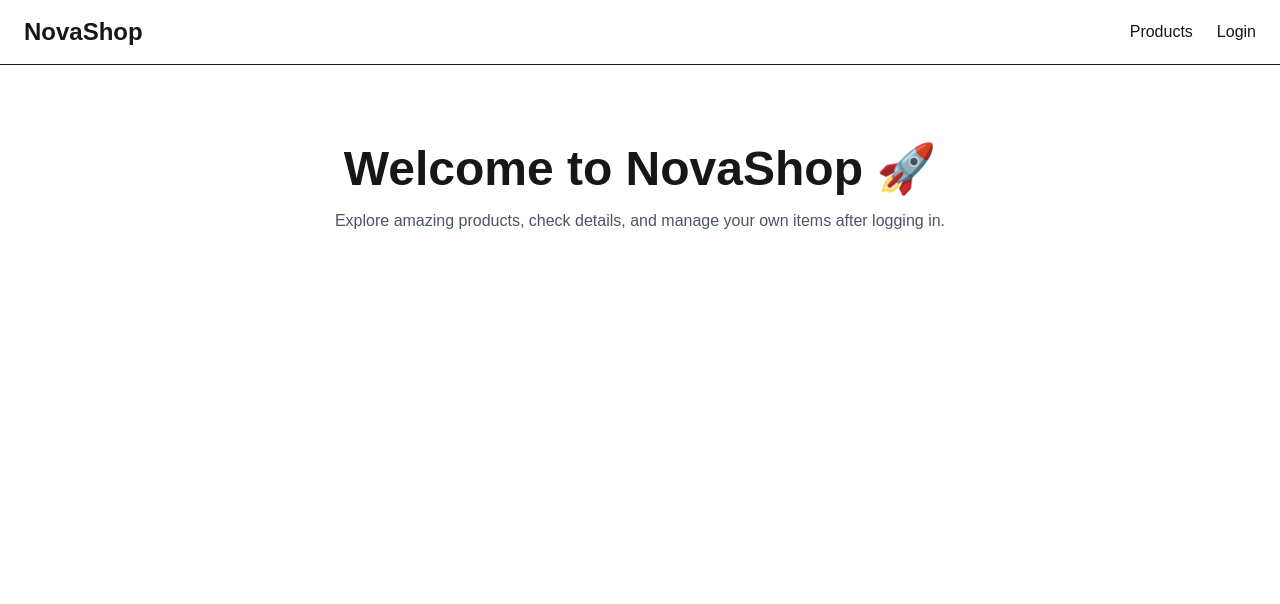
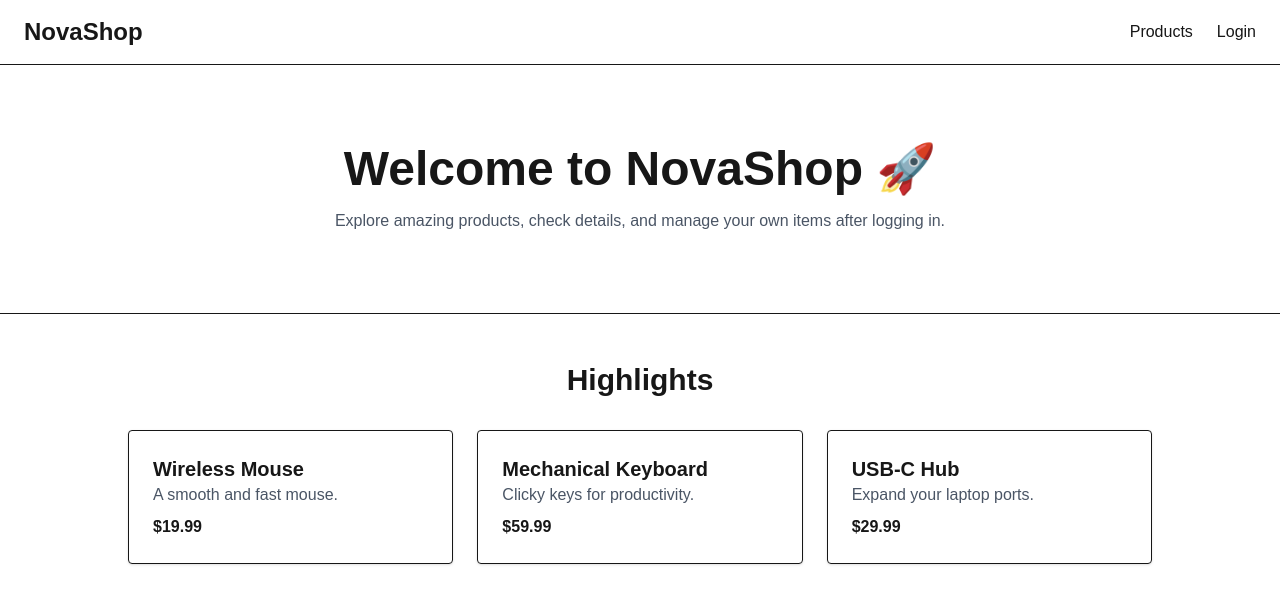
Before and after one commit to hurayrakhan/Nova_Shop, a Next.js app: page / in a window 1280 px wide. Shown: the top 604 px of the page. Built offline with nearby package versions, Linux system fonts and the light colour scheme.

Commit message:
added products highlight section

```diff
--- /dev/null
+++ b/src/app/components/ProductHighlights.jsx
@@ -0,0 +1,22 @@
+const sampleProducts = [
+  { id: 1, name: "Wireless Mouse", price: 19.99, description: "A smooth and fast mouse." },
+  { id: 2, name: "Mechanical Keyboard", price: 59.99, description: "Clicky keys for productivity." },
+  { id: 3, name: "USB-C Hub", price: 29.99, description: "Expand your laptop ports." },
+];
+
+export default function ProductHighlights() {
+  return (
+    <section className="py-12 border-t">
+      <h2 className="text-3xl font-bold text-center mb-8">Highlights</h2>
+      <div className="grid grid-cols-1 sm:grid-cols-3 gap-6 max-w-5xl mx-auto">
+        {sampleProducts.map((p) => (
+          <div key={p.id} className="p-6 border rounded shadow-sm">
+            <h3 className="text-xl font-semibold">{p.name}</h3>
+            <p className="text-gray-600">{p.description}</p>
+            <p className="mt-2 font-bold">${p.price}</p>
+          </div>
+        ))}
+      </div>
+    </section>
+  );
+}
--- a/src/app/page.js
+++ b/src/app/page.js
@@ -1,5 +1,6 @@
 import Hero from "./components/Hero";
 import Navbar from "./components/Navbar";
+import ProductHighlights from "./components/ProductHighlights";
 
 export default function HomePage() {
   return (
@@ -7,6 +8,7 @@ export default function HomePage() {
       <Navbar />
       <main>
         <Hero></Hero>
+        <ProductHighlights></ProductHighlights>
       </main>
 
     </>
```
